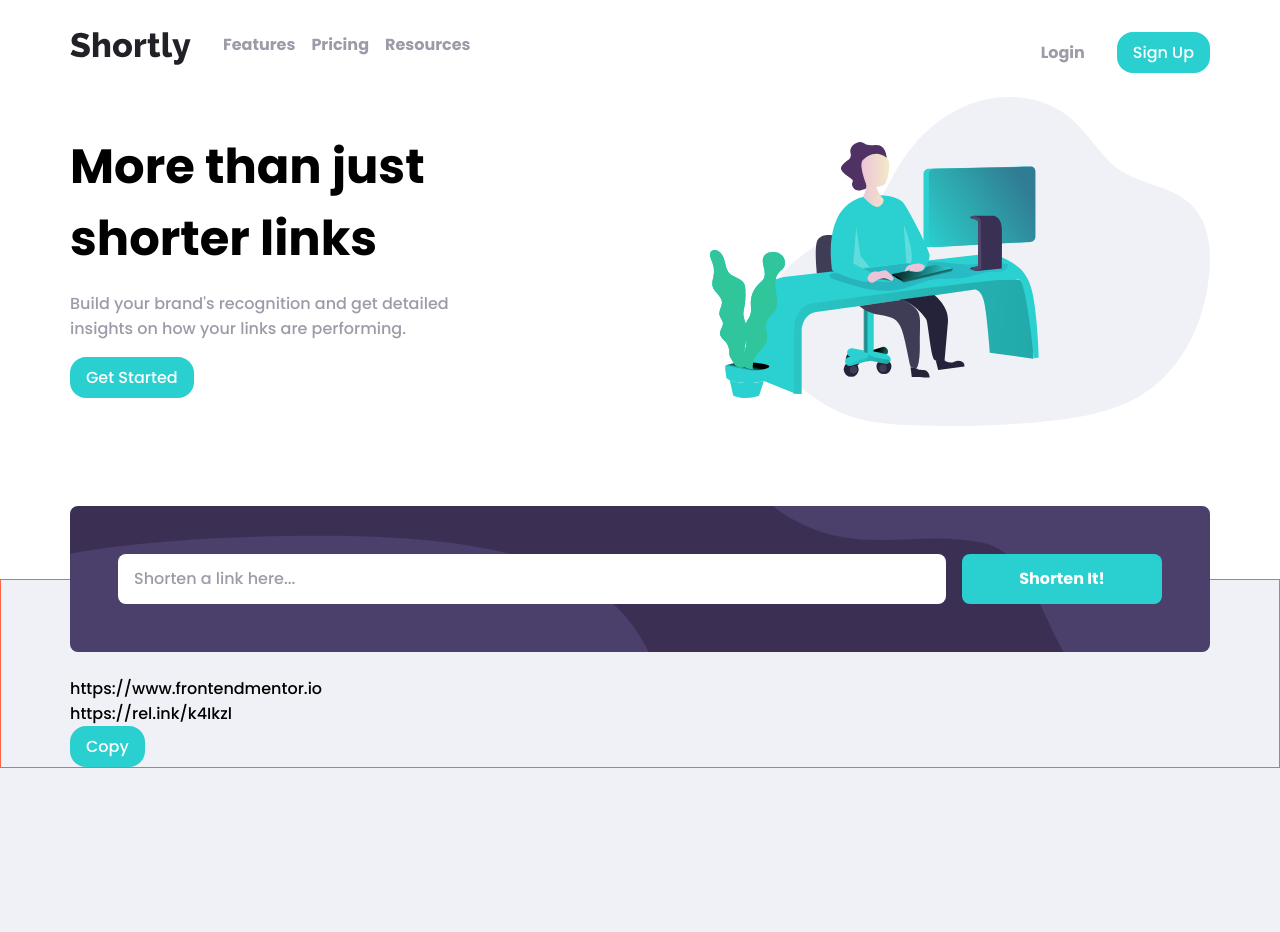
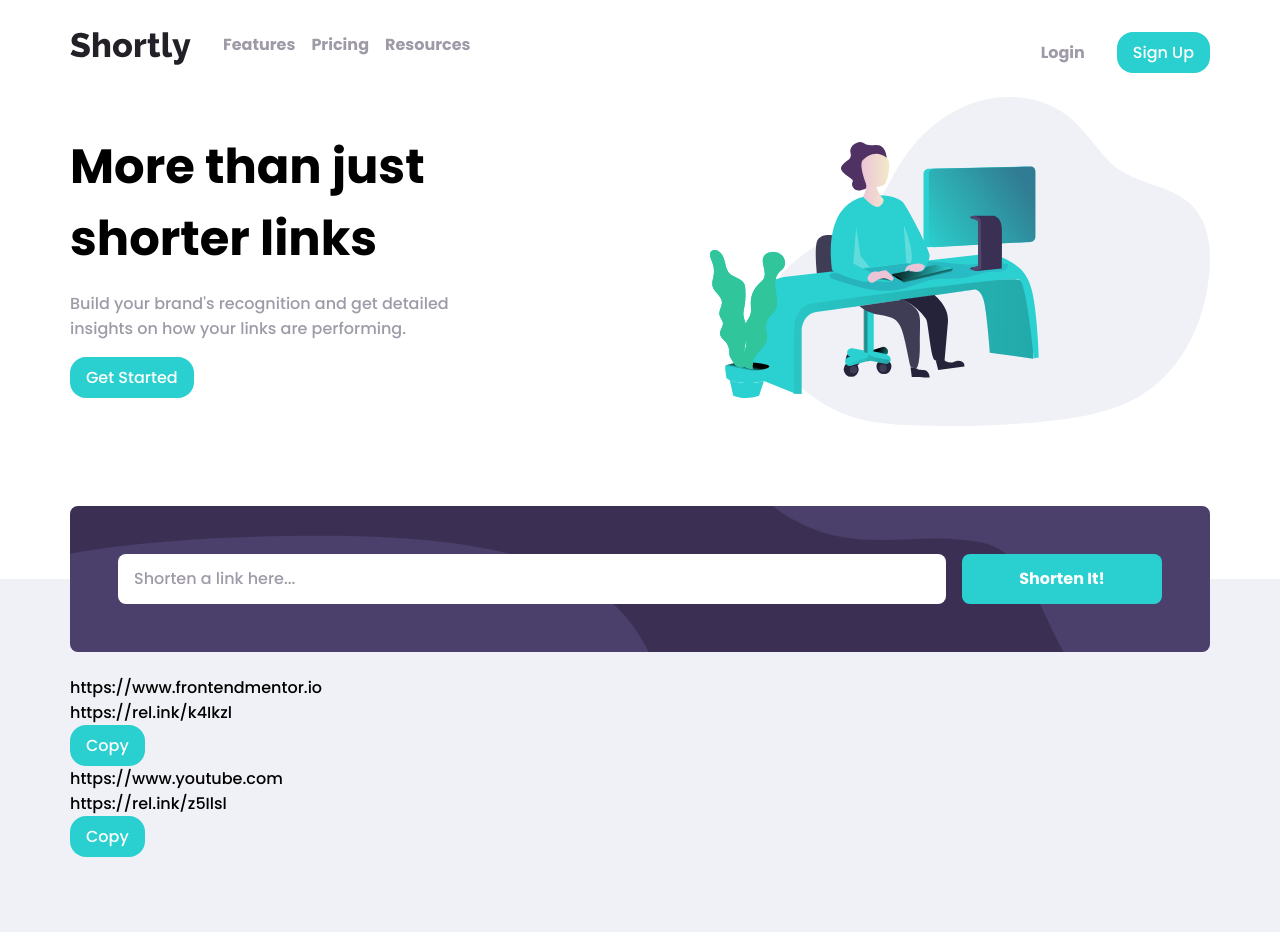
Before and after one commit to EdiedRamos/url-shortening-api-landing-page, a React (Vite) app: page / in a window 1280 px wide. Shown: the top 932 px of the page. Built offline with nearby package versions, Linux system fonts and the light colour scheme.

Commit message:
chore: implement shorted link component

```diff
--- /dev/null
+++ b/src/Components/ShortedLink/ShortedLink.tsx
@@ -0,0 +1,19 @@
+import { Button } from "../Button/Button";
+
+interface ShortedLink {
+  id: string;
+  originalLink: string;
+  shortedLink: string;
+}
+
+export const ShortedLink = ({ id, originalLink, shortedLink }: ShortedLink) => {
+  return (
+    <div key={id} className="">
+      <p>{originalLink}</p>
+      <div>
+        <p>{shortedLink}</p>
+        <Button>Copy</Button>
+      </div>
+    </div>
+  );
+};
--- a/src/Components/ShortedLinks/ShortedLinks.scss
+++ b/src/Components/ShortedLinks/ShortedLinks.scss
@@ -1,7 +1,6 @@
 @import "@/Generals/Styles/Colors/colors";
 
 .shorted-links {
-  border: 1px solid tomato;
   background-color: $light;
   padding-top: 6rem;
 }
--- a/src/Components/ShortedLinks/ShortedLinks.tsx
+++ b/src/Components/ShortedLinks/ShortedLinks.tsx
@@ -1,18 +1,27 @@
 import "./ShortedLinks.scss";
 
-import { Button } from "../Button/Button";
+import { ShortedLink } from "../ShortedLink/ShortedLink";
+
+const MOCK = [
+  {
+    id: "1",
+    originalLink: "https://www.frontendmentor.io",
+    shortedLink: "https://rel.ink/k4Ikzl",
+  },
+  {
+    id: "2",
+    originalLink: "https://www.youtube.com",
+    shortedLink: "https://rel.ink/z5Ilsl",
+  },
+];
 
 export const ShortedLinks = () => {
   return (
     <section className="shorted-links">
       <div className="shorted-links__container container">
-        <div>
-          <p>https://www.frontendmentor.io</p>
-          <div>
-            <p>https://rel.ink/k4Ikzl</p>
-            <Button>Copy</Button>
-          </div>
-        </div>
+        {MOCK.map((info) => (
+          <ShortedLink key={info.id} {...info} />
+        ))}
       </div>
     </section>
   );
--- a/src/Components/index.ts
+++ b/src/Components/index.ts
@@ -5,6 +5,7 @@ export * from "./Header/Header";
 export * from "./Hero/Hero";
 export * from "./Listing/Listing";
 export * from "./Logo/Logo";
+export * from "./ShortedLink/ShortedLink";
 export * from "./ShortedLinks/ShortedLinks";
 export * from "./Shortener/Shortener";
 export * from "./SocialMedia/SocialMedia";
```
